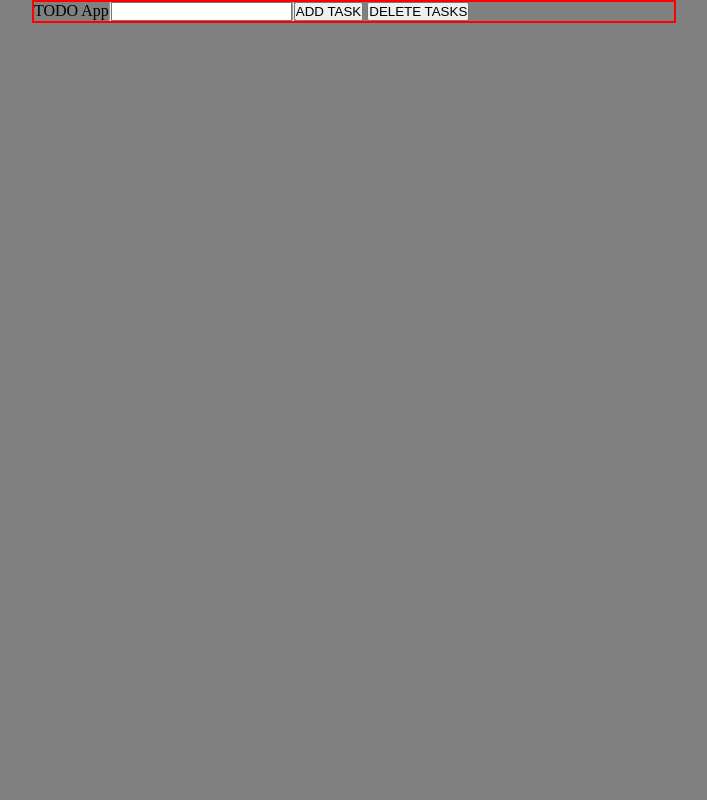
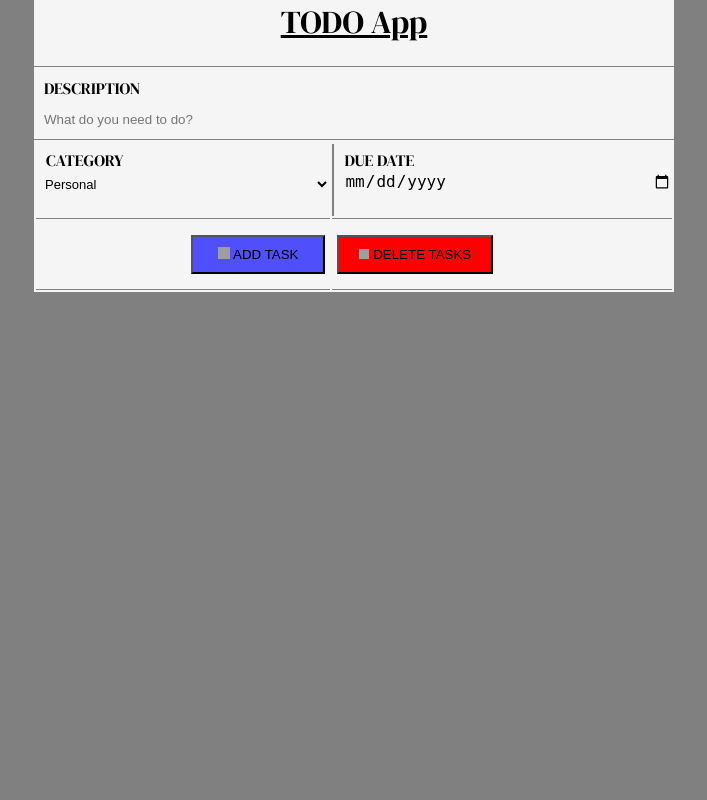
Before and after one commit to ProffessorLOGAN/TodoList-Nodejs, a Node server app: page / in a window 1280 px wide. Shown: the whole page, without its empty margins (286-993 px from the left). Run offline with Node 20, Linux system fonts and the light colour scheme; grey boxes are pictures that could not be loaded.

Commit message:
todo structure and css added in home page

```diff
--- a/assets/styles/home.css
+++ b/assets/styles/home.css
@@ -1,15 +1,125 @@
-*{
-    margin:0;
-    padding:0;
+@import url("https://fonts.googleapis.com/css2?family=DM+Serif+Display&display=swap");
+* {
+  margin: 0;
+  padding: 0;
 }
 
-body{
-    background-color: gray;
+body {
+  background-color: gray;
+  font-family: "DM Serif Display", serif;
 }
 
-.container{
-    width:50%;
-    display: flex;
-    margin: auto;
-    border: 2px solid red;
+/* form main body style */
+.todo-form {
+  width: 50%;
+  background-color: whitesmoke;
+  margin: auto;
+  display: flex;
+  flex-direction: column;
 }
+
+/* todo app heading style  */
+.heading {
+  color: black;
+  text-decoration: underline;
+  margin: auto;
+  font-weight: 400;
+}
+
+/* description body style  */
+.description {
+  display: flex;
+  flex-direction: column;
+  height: 72px;
+  border-top: 1px solid gray;
+  border-bottom: 1px solid gray;
+}
+
+.description > input {
+  height: inherit;
+}
+
+.description > label {
+  padding-left: 10px;
+  padding-top: 10px;
+}
+
+input[type="text"] {
+  padding-left: 10px;
+}
+
+input[type="text"],
+textarea {
+  background-color: whitesmoke;
+  border: none;
+}
+
+input {
+  border-top-style: hidden;
+  border-right-style: hidden;
+  border-left-style: hidden;
+  border-bottom-style: hidden;
+}
+
+.no-outline:focus {
+  outline: none;
+}
+
+.category,
+.due-date {
+  height: 72px;
+}
+
+.category {
+  width: 100%;
+  display: flex;
+  flex-direction: column;
+}
+
+.due-date {
+  flex: 0.5;
+  display: flex;
+  flex-direction: column;
+  border-left: 2px solid gray;
+}
+
+.cat-label,
+.date-label {
+  padding-top: 5px;
+  padding-left: 10px;
+}
+
+.optionselect {
+  background-color: whitesmoke;
+  border: none;
+  padding: 5px;
+  font-size: small;
+}
+
+.due-date > input {
+  padding-left: 10px;
+  font-size: large;
+  background-color: whitesmoke;
+}
+
+.add-button {
+  float: right;
+  margin-right: 5px;
+  padding: 10px 25px;
+  background-color: rgb(79, 79, 252);
+}
+
+.delete-button {
+  padding: 10px 20px;
+  float: left;
+  margin-left: 5px;
+ background-color: red;
+}
+
+.btn,
+.btn2 {
+  flex: 0.5;
+  height: 72px;
+  border-top: 1px solid gray;
+  border-bottom: 1px solid gray;
+}
--- a/views/home.ejs
+++ b/views/home.ejs
@@ -2,47 +2,81 @@
 
 <head>
     <title>ToDo List <%= title %> Page</title>
+    <link rel="stylesheet" href="https://fonts.googleapis.com/css?family=Tangerine">
+
     <link rel="stylesheet" href="/styles/home.css">
 </head>
 
 <body>
+    <form class="todo-form" action="" method="post">
 
-    <!-- main container of our app -->
-    <div class="container">
+        <!-- heading of our todo app  -->
+        <h1 class="heading">TODO App</h1>
+        <br>
 
-        <!-- Heading of our app -->
-        <header class="header">TODO App</header>
+        <table>
 
-        <hr />
+            <!-- input description  -->
+            <tr>
+                <div class="description">
+                    <label for="desc">DESCRIPTION</label>
+                    <input type="text" class="no-outline" id="desc" name="description"
+                        placeholder="What do you need to do?" required>
+                </div>
+            </tr>
 
-        <!-- TODO disciption -->
-        <div class="discription">
-            <input type="text" name="description">
-        </div>
+            <!-- input category and date  -->
+            <tr>
 
-        <hr />
+                <td>
+                    <div class="category">
+                        <label class="cat-label" for="cate">CATEGORY</label>
+                        <select id="cate" class="optionselect no-outline">
+                            <option value="personal">Personal</option>
+                            <option value="work">Work</option>
+                            <option value="school">School</option>
+                            <option value="cleaning">Cleaning</option>
+                            <option value="other">Other</option>
+                        </select>
+                    </div>
 
-        <!-- category and due date option -->
-        <div class="fields">
-            <div class="catagory"></div>
-            <div class="date"></div>
-        </div>
+                </td>
+                <td>
+                    <div class="due-date">
+                        <label for="date1" class="date-label">DUE DATE</label>
+                        <input type="date" class="no-outline" id="date1" name="date" required>
+                    </div>
 
-        <br />
+                </td>
 
-        <!-- add and delete task button -->
-        <div class="buttons">
-            <button class="task_button">ADD TASK</button>
-            <button class="delete_button">DELETE TASKS</button>
-        </div>
 
-        <br />
+            </tr>
 
-        <!-- todo list contents -->
-        <div class="contents">
+            <!-- add task and delete task button  -->
+            <tr>
+                <td class="btn">
 
-        </div>
-    </div>
+                    <button class="add-button"><img
+                            src="https://cdn2.iconfinder.com/data/icons/ios-7-icons/50/plus-512.png"
+                            height="12px" width="12px" /> ADD
+                        TASK</button>
+
+                <td class="btn2">
+                    <button class="delete-button"><img src="https://cdn-icons-png.flaticon.com/512/1345/1345874.png"
+                            height="10px" width="10px" /> DELETE TASKS</button>
+                </td>
+
+
+
+
+                </td>
+            </tr>
+
+
+
+        </table>
+    </form>
+
 </body>
 
 </html>
```
